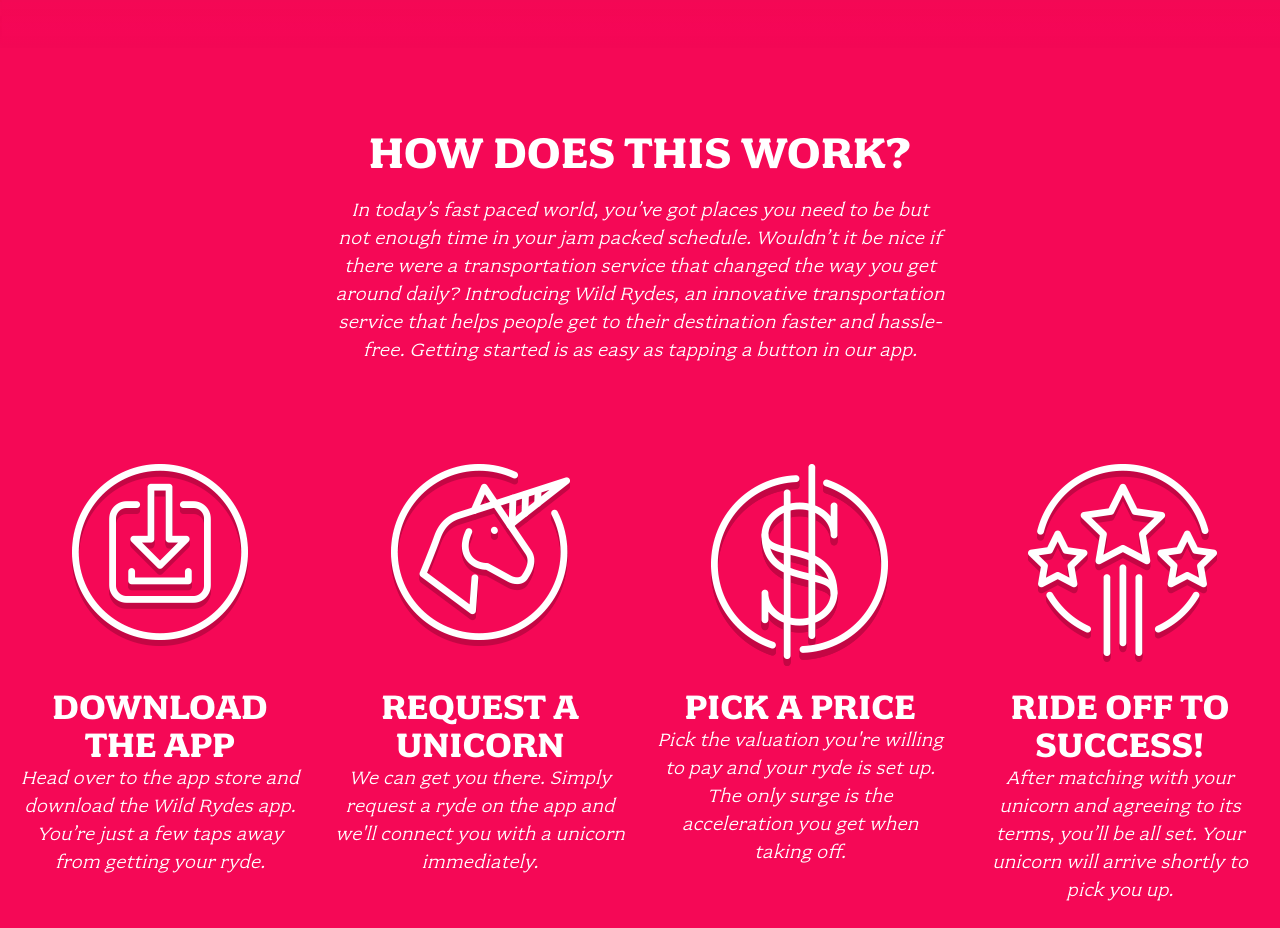
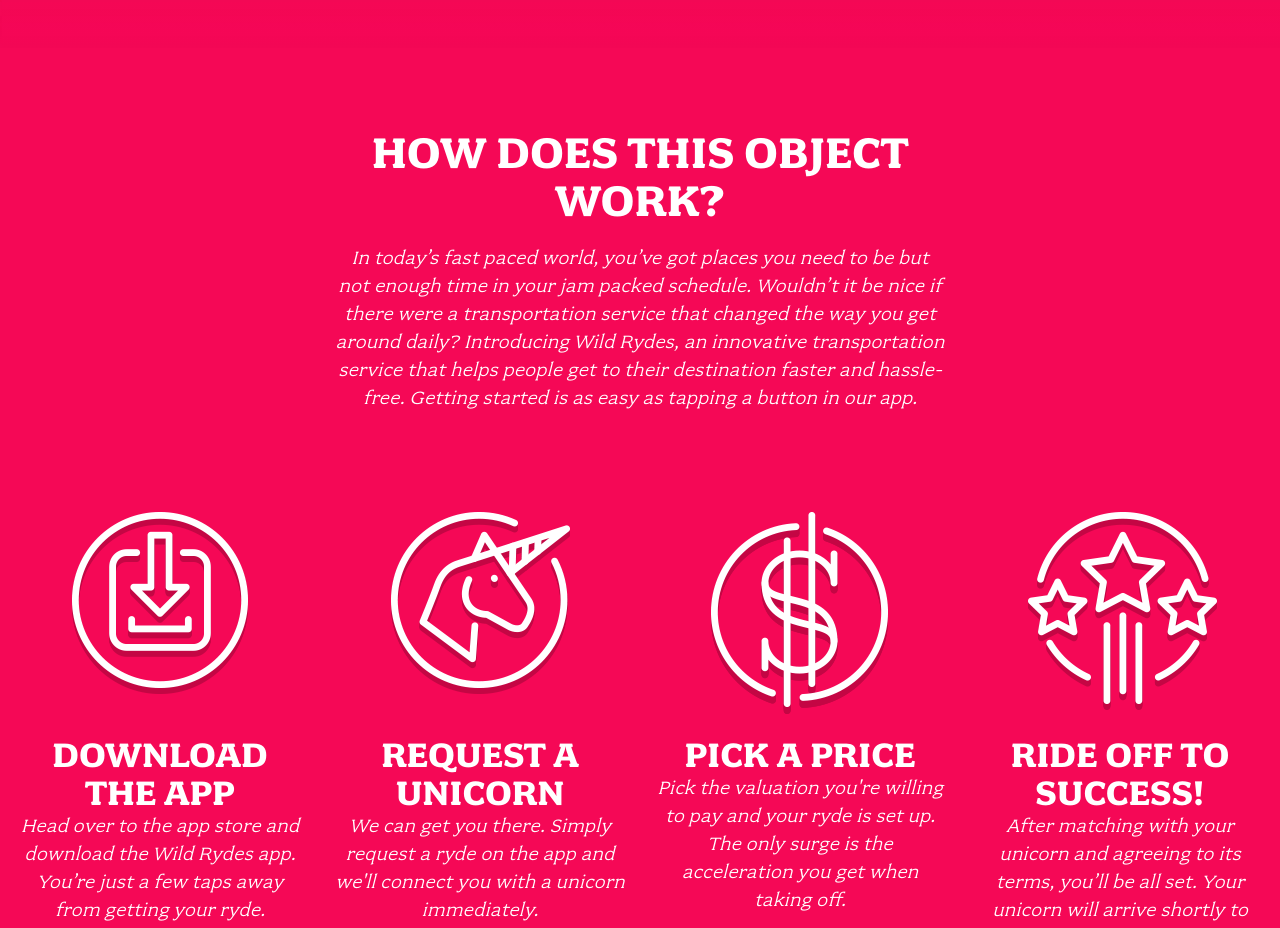
Before and after one commit to Omoikhoa/wildrydes-site, a plain HTML site: page index.html in a window 1280 px wide. Shown: the part 900-1828 px from the top of the page. Drawn offline with Linux system fonts and the light colour scheme.

```diff
--- a/index.html
+++ b/index.html
@@ -30,7 +30,7 @@
 
   <section class="home-about">
     <div class="row column large-9 xlarge-6 xxlarge-4">
-      <h2 class="section-title">How Does This Work?</h2>
+      <h2 class="section-title">How Does This OBJECT Work?</h2>
       <p class="content">
         In today’s fast paced world, you’ve got places you need to be but not enough time in your jam packed schedule. Wouldn’t it be nice if there were a transportation service that changed the way you get around daily? Introducing Wild Rydes, an innovative transportation service that helps people get to their destination faster and hassle-free. Getting started is as easy as tapping a button in our app.
       </p>
```
